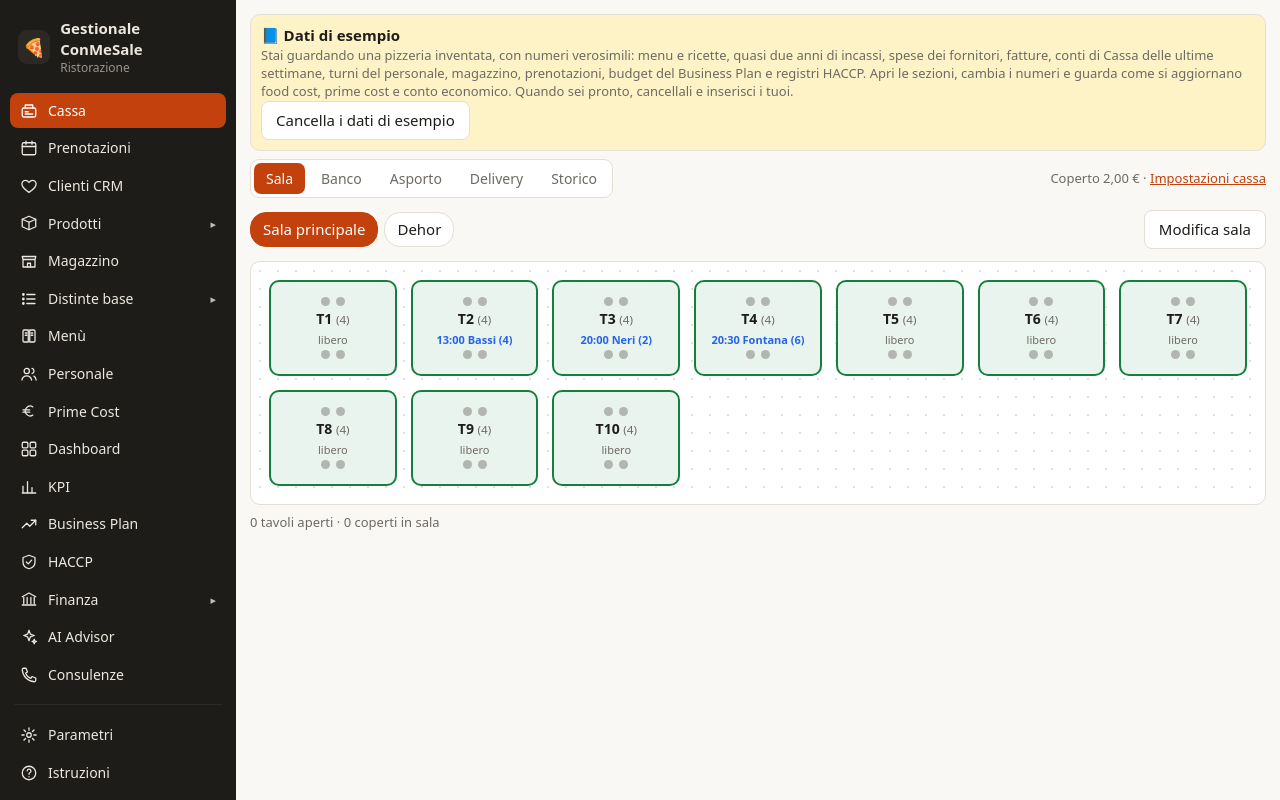
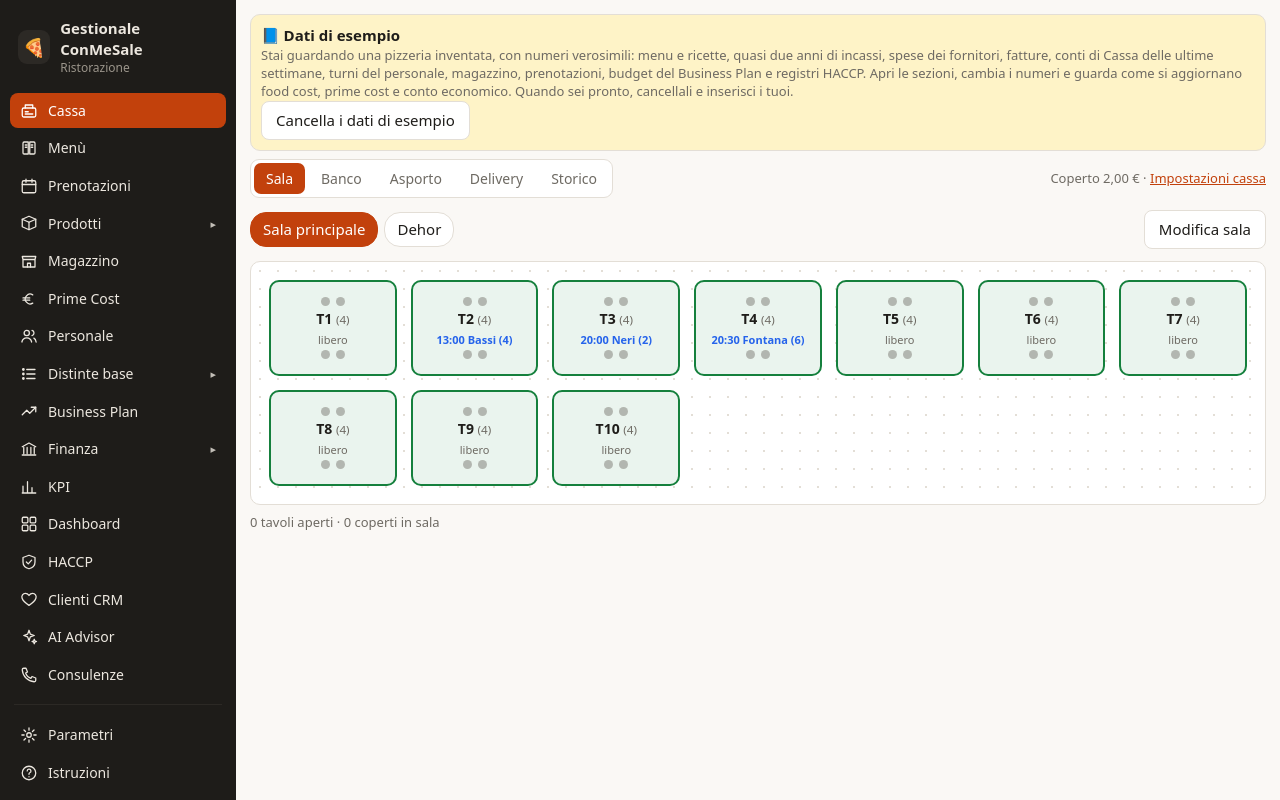
Before and after one commit to ConMeSale/Gestionale-ConMeSale, a plain HTML site: page demo.html in a window 1280 px wide. Drawn offline with Linux system fonts and the light colour scheme.

Commit message:
Add files via upload

```diff
--- a/demo.html
+++ b/demo.html
@@ -919,9 +919,10 @@ heart:'<path d="M12 20.5s-7.5-4.6-9.2-9.4C1.6 7.6 3.9 4.5 7.2 4.5c2 0 3.6 1.1 4.
 phone:'<path d="M5 3h3l2 5-2.5 1.5a11 11 0 0 0 7 7L16 14l5 2v3a2 2 0 0 1-2 2A17 17 0 0 1 3 5a2 2 0 0 1 2-2z"/>',
 card:'<rect x="2.5" y="5" width="19" height="14" rx="2"/><path d="M2.5 10h19M6 15h4"/>'};
 const icon=k=>`<svg class="ic" viewBox="0 0 24 24" aria-hidden="true">${SVGI[k]||''}</svg>`;
-const MENU=[['cassa','Cassa','cassa'],['pren','Prenotazioni','cal'],['crm','Clienti CRM','heart'],[null,'Prodotti','box',[['ing','Ingredienti'],['fmt','Formati pasta'],['xls','Importa / esporta Excel']]],['mag','Magazzino','store'],
-[null,'Distinte base','list',[['piatti','Piatti e ricette'],['imp','Impasto']]],['menu','Menù','book'],['pers','Personale','users'],['prime','Prime Cost','euro'],['graf','Dashboard','grid'],['kpi','KPI','bars'],
-['bp','Business Plan','trend'],['haccp','HACCP','shield'],[null,'Finanza','bank',[['rev','Registro incassi'],['costi','Registro spese'],['fatt','Fatture'],['ce','Conto economico']]],['ai','AI Advisor','spark'],['cons','Consulenze','phone']];
+const MENU=[['cassa','Cassa','cassa'],['menu','Menù','book'],['pren','Prenotazioni','cal'],[null,'Prodotti','box',[['ing','Ingredienti'],['fmt','Formati pasta'],['xls','Importa / esporta Excel']]],['mag','Magazzino','store'],
+['prime','Prime Cost','euro'],['pers','Personale','users'],[null,'Distinte base','list',[['piatti','Piatti e ricette'],['imp','Impasto']]],['bp','Business Plan','trend'],
+[null,'Finanza','bank',[['rev','Registro incassi'],['costi','Registro spese'],['fatt','Fatture'],['ce','Conto economico']]],['kpi','KPI','bars'],['graf','Dashboard','grid'],['haccp','HACCP','shield'],
+['crm','Clienti CRM','heart'],['ai','AI Advisor','spark'],['cons','Consulenze','phone']];
 const MENU_B=[['par','Parametri','gear'],['guida','Istruzioni','help']];
 const TODO={};
 let sbOpen={};
```
Also changed, not shown: index.html (+4 -3 lines).
